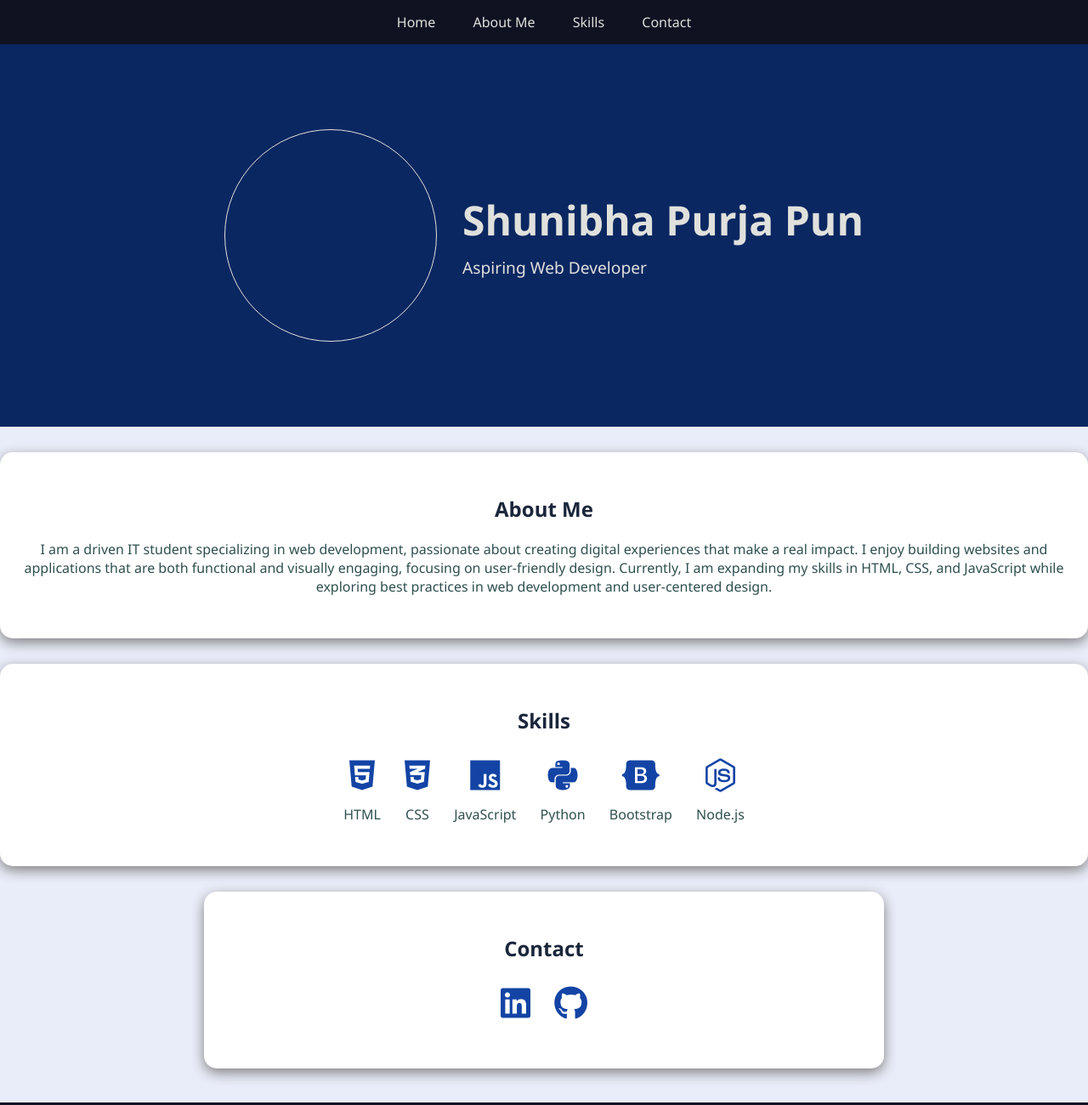
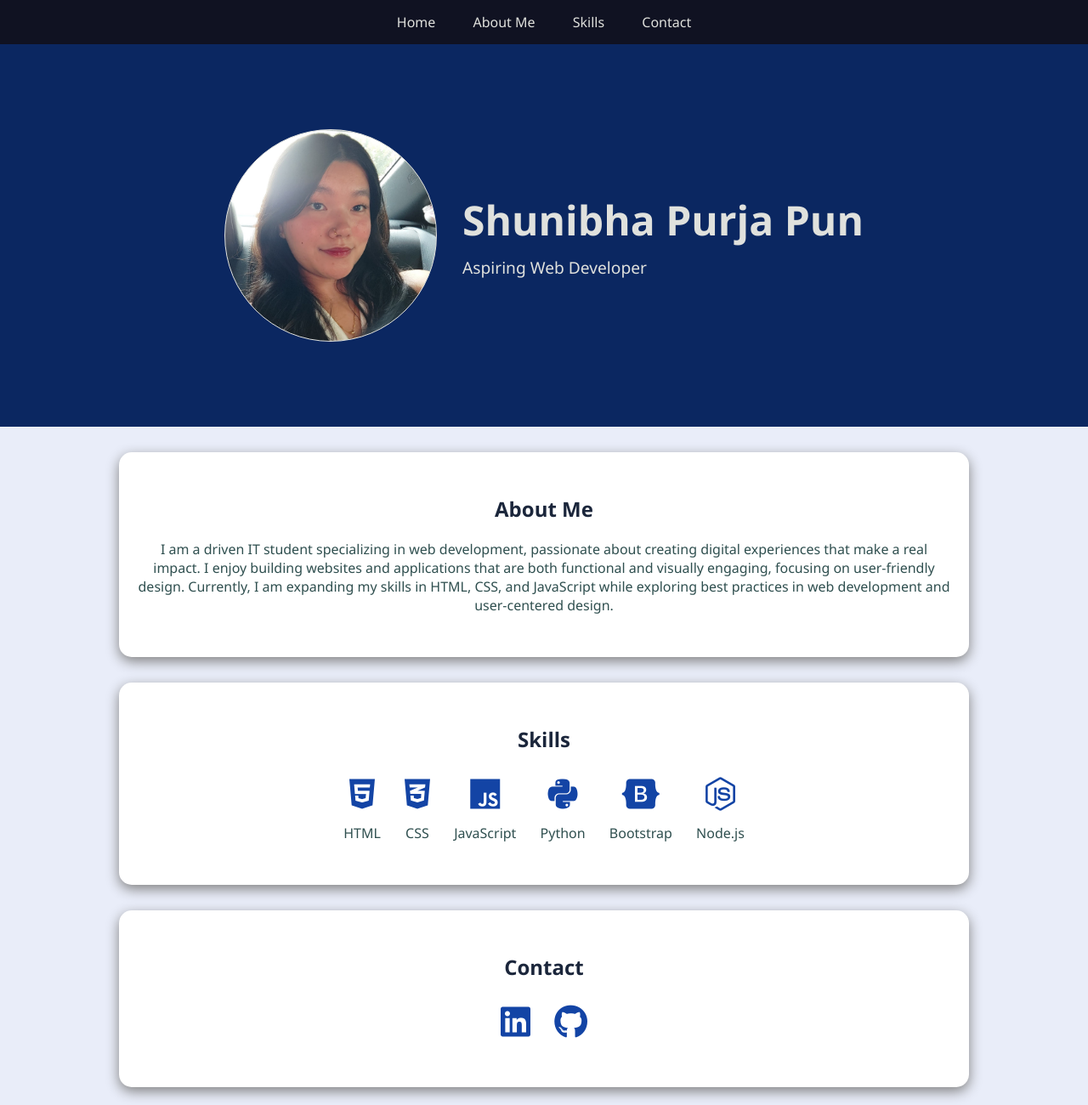
Before and after one commit to spxooii/spp-personal-website, a plain HTML site: page index.html in a window 1280 px wide. Shown: the top 1300 px of the page at 85% size. Drawn offline with Linux system fonts and the light colour scheme.

Commit message:
Fix image path and increase max-width in style.css

```diff
--- a/style.css
+++ b/style.css
@@ -51,7 +51,7 @@ nav ul li a {
 .hero-image {
     width: 250px;
     height: 250px;
-    background-image: url('my-photo.jpg');
+    background-image: url('img/my-photo.jpg');
     background-size: cover;
     border-radius: 50%;
     border: 1px solid #e0e1dd;
@@ -76,6 +76,7 @@ nav ul li a {
     text-align: center;
     background-color: #ffffff;
     margin: 30px auto;
+    max-width: 1000px;
     border-radius: 15px;
     box-shadow: 0 5px 15px gray;
     font-weight: 400;
@@ -93,6 +94,7 @@ nav ul li a {
     text-align: center;
     background-color: #ffffff;
     margin: 30px auto;
+    max-width: 1000px;
     border-radius: 15px;
     box-shadow: 0 5px 15px gray;
 }
@@ -123,7 +125,7 @@ nav ul li a {
     background-color:white;
     margin: 30px auto;
     border-radius: 15px;
-    max-width: 800px;
+    max-width: 1000px;
     box-shadow: 0 5px 15px gray;
 }
 
```
